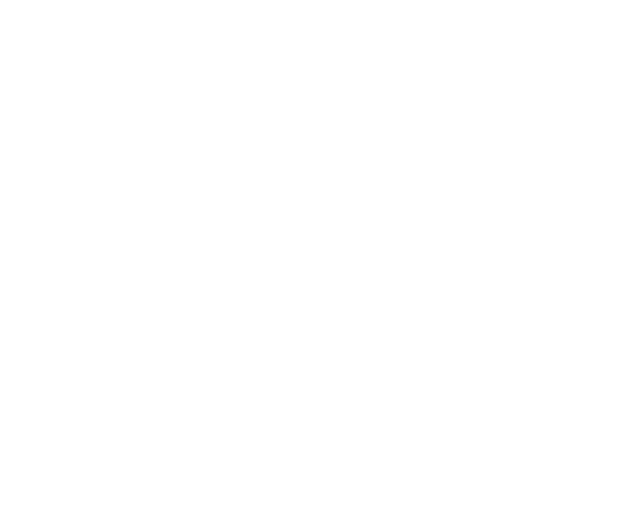
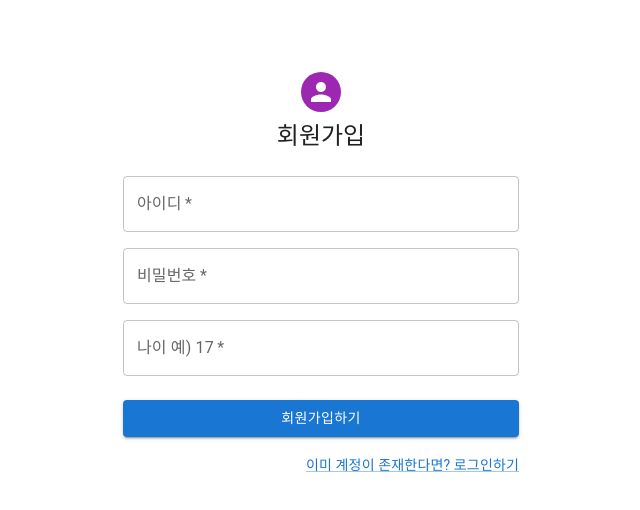
Before and after one commit to jeongho1209/Safe-Trip-Client, a React (Vite) app: page /signUp in a window 1280 px wide. Before the commit this address had no page. Shown: the top 510 px of the page, without its empty margins (319-959 px from the left). Built offline with nearby package versions, Linux system fonts and the light colour scheme.

Commit message:
feat: signup, signin

```diff
--- a/src/App.jsx
+++ b/src/App.jsx
@@ -2,6 +2,8 @@
 import { BrowserRouter, Route, Routes } from 'react-router-dom';
 import { Main } from './pages/main.jsx';
 import { TravelInfo } from './pages/travelInfo.jsx';
+import SignUp from './pages/signUp.jsx';
+import SignIn from './pages/signIn.jsx';
 
 function App() {
     return (
@@ -10,6 +12,8 @@
                 <Routes>
                     <Route path="/main" element={<Main />} />
                     <Route path="/travelInfo" element={<TravelInfo />} />
+                    <Route path="/signUp" element={<SignUp />} />
+                    <Route path="/signIn" element={<SignIn />} />
                 </Routes>
             </BrowserRouter>
         </>
--- /dev/null
+++ b/src/pages/signIn.jsx
@@ -0,0 +1,82 @@
+import * as React from 'react';
+import Avatar from '@mui/material/Avatar';
+import Button from '@mui/material/Button';
+import CssBaseline from '@mui/material/CssBaseline';
+import TextField from '@mui/material/TextField';
+import Link from '@mui/material/Link';
+import Paper from '@mui/material/Paper';
+import Box from '@mui/material/Box';
+import Grid from '@mui/material/Grid';
+import Typography from '@mui/material/Typography';
+
+export default function SignIn() {
+    const handleSubmit = (event) => {
+        event.preventDefault();
+    };
+
+    return (
+        <Grid container component="main" sx={{ height: '100vh' }}>
+            <CssBaseline />
+            <Grid
+                item
+                xs={false}
+                sm={4}
+                md={7}
+                sx={{
+                    backgroundImage:
+                        'url(https://images.unsplash.com/photo-1493441883526-0ed85220dc0c?crop=entropy&cs=tinysrgb&fit=max&fm=jpg&ixid=MnwxfDB8MXxyYW5kb218MHx8d2FsbHBhcGVyc3x8fHx8fDE3MTI4MTI2MTM&ixlib=rb-4.0.3&q=80&utm_campaign=api-credit&utm_medium=referral&utm_source=unsplash_source&w=1080)',
+                    backgroundSize: 'cover',
+                    backgroundPosition: 'center',
+                }}
+            />
+            <Grid item xs={12} sm={8} md={5} component={Paper} elevation={6} square>
+                <Box
+                    sx={{
+                        my: 8,
+                        mx: 4,
+                        display: 'flex',
+                        flexDirection: 'column',
+                        alignItems: 'center',
+                    }}
+                >
+                    <Avatar sx={{ m: 1, bgcolor: 'secondary.main' }}></Avatar>
+                    <Typography component="h1" variant="h5">
+                        로그인
+                    </Typography>
+                    <Box component="form" noValidate onSubmit={handleSubmit} sx={{ mt: 1 }}>
+                        <TextField
+                            margin="normal"
+                            required
+                            fullWidth
+                            id="accountId"
+                            label="아이디"
+                            name="accountId"
+                            autoComplete="accountId"
+                            autoFocus
+                        />
+                        <TextField
+                            margin="normal"
+                            required
+                            fullWidth
+                            name="password"
+                            label="비밀번호"
+                            type="password"
+                            id="password"
+                            autoComplete="current-password"
+                        />
+                        <Button type="submit" fullWidth variant="contained" sx={{ mt: 3, mb: 2 }}>
+                            로그인하기
+                        </Button>
+                        <Grid container>
+                            <Grid item>
+                                <Link href="#" variant="body2">
+                                    {'계정이 존재하지 않는다면? 회원가입하기'}
+                                </Link>
+                            </Grid>
+                        </Grid>
+                    </Box>
+                </Box>
+            </Grid>
+        </Grid>
+    );
+}
--- /dev/null
+++ b/src/pages/signUp.jsx
@@ -0,0 +1,64 @@
+import { Avatar, Box, Button, Container, CssBaseline, Grid, Link, TextField, Typography } from '@mui/material';
+
+export default function SignUp() {
+    const handleSubmit = (event) => {
+        event.preventDefault();
+    };
+
+    return (
+        <Container component="main" maxWidth="xs">
+            <CssBaseline />
+            <Box
+                sx={{
+                    marginTop: 8,
+                    display: 'flex',
+                    flexDirection: 'column',
+                    alignItems: 'center',
+                }}
+            >
+                <Avatar sx={{ m: 1, bgcolor: 'secondary.main' }}></Avatar>
+                <Typography component="h1" variant="h5">
+                    회원가입
+                </Typography>
+                <Box component="form" noValidate onSubmit={handleSubmit} sx={{ mt: 3 }}>
+                    <Grid container spacing={2}>
+                        <Grid item xs={12}>
+                            <TextField
+                                required
+                                fullWidth
+                                id="accountId"
+                                label="아이디"
+                                name="accountId"
+                                autoComplete="accountId"
+                            />
+                        </Grid>
+                        <Grid item xs={12}>
+                            <TextField
+                                required
+                                fullWidth
+                                name="password"
+                                label="비밀번호"
+                                type="password"
+                                id="password"
+                                autoComplete="new-password"
+                            />
+                        </Grid>
+                        <Grid item xs={12}>
+                            <TextField required fullWidth name="age" label="나이 예) 17" id="name" />
+                        </Grid>
+                    </Grid>
+                    <Button type="submit" fullWidth variant="contained" sx={{ mt: 3, mb: 2 }}>
+                        회원가입하기
+                    </Button>
+                    <Grid container justifyContent="flex-end">
+                        <Grid item>
+                            <Link href="#" variant="body2">
+                                이미 계정이 존재한다면? 로그인하기
+                            </Link>
+                        </Grid>
+                    </Grid>
+                </Box>
+            </Box>
+        </Container>
+    );
+}
```
